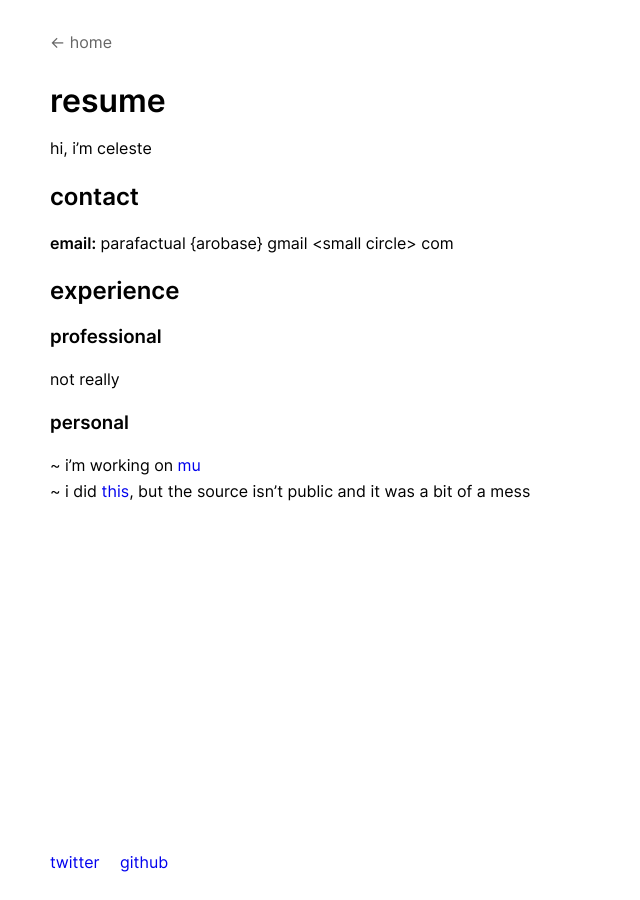
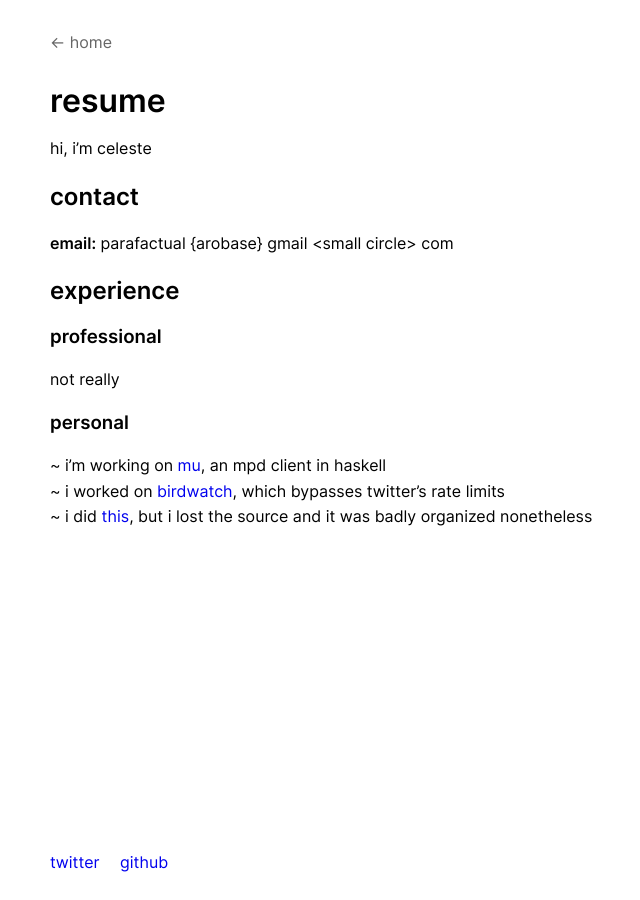
Before and after one commit to cosmicoptima/cosmicoptima.github.io, a Jekyll site: the page built from pages/resume.md, in a window 1280 px wide. Shown: the whole page, without its empty margins (78-718 px from the left). Built offline with Jekyll 4.4.1, drawn with Linux system fonts in a browser that asks for light colours.

Commit message:
birdwatch

```diff
--- a/pages/resume.md
+++ b/pages/resume.md
@@ -18,6 +18,8 @@ not really
 
 ### personal
 
-~ i'm working on [mu](https://github.com/cosmicoptima/mu)
+~ i'm working on [mu](https://github.com/cosmicoptima/mu), an mpd client in haskell
+~ i worked on [birdwatch](https://github.com/cosmicoptima/birdwatch), which bypasses
+twitter's rate limits
 ~ i did [this](https://twitter.com/parafactual/status/1381375742978703361),
-but the source isn't public and it was a bit of a mess
+but i lost the source and it was badly organized nonetheless
```
